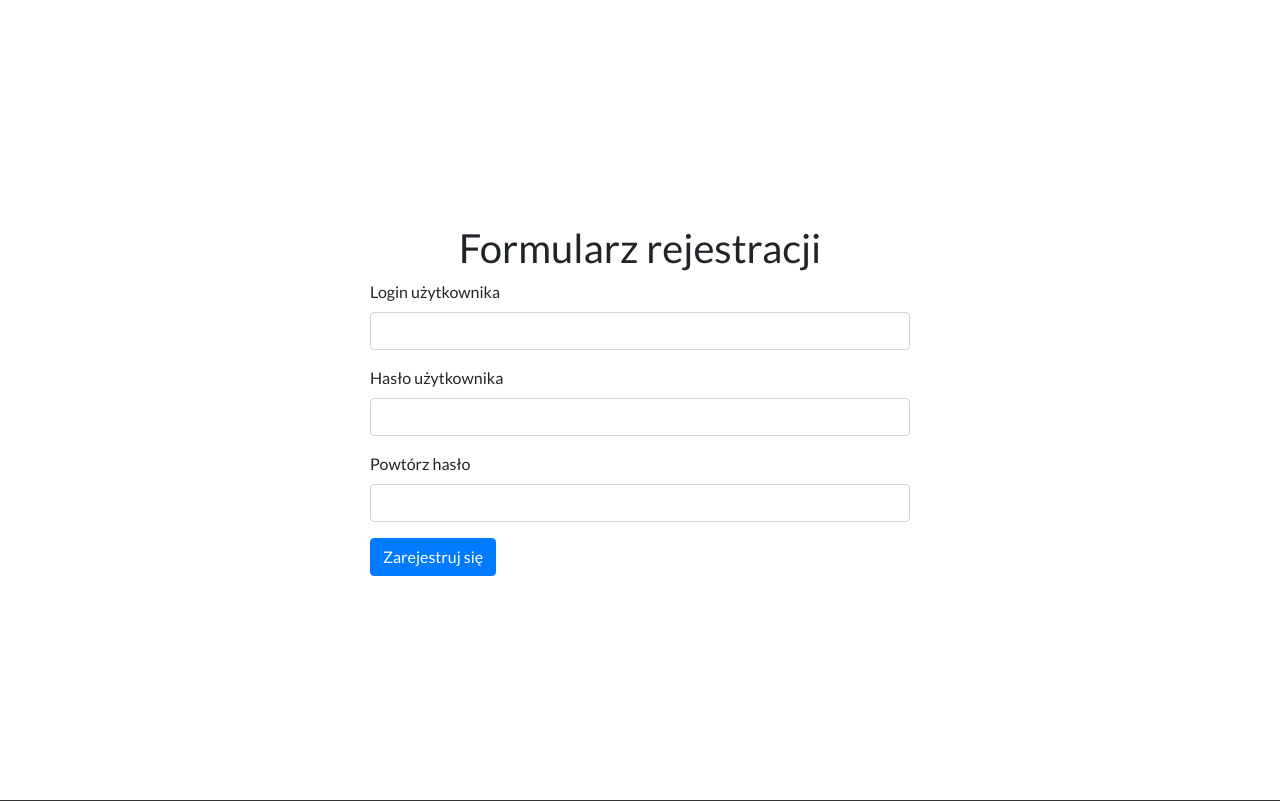
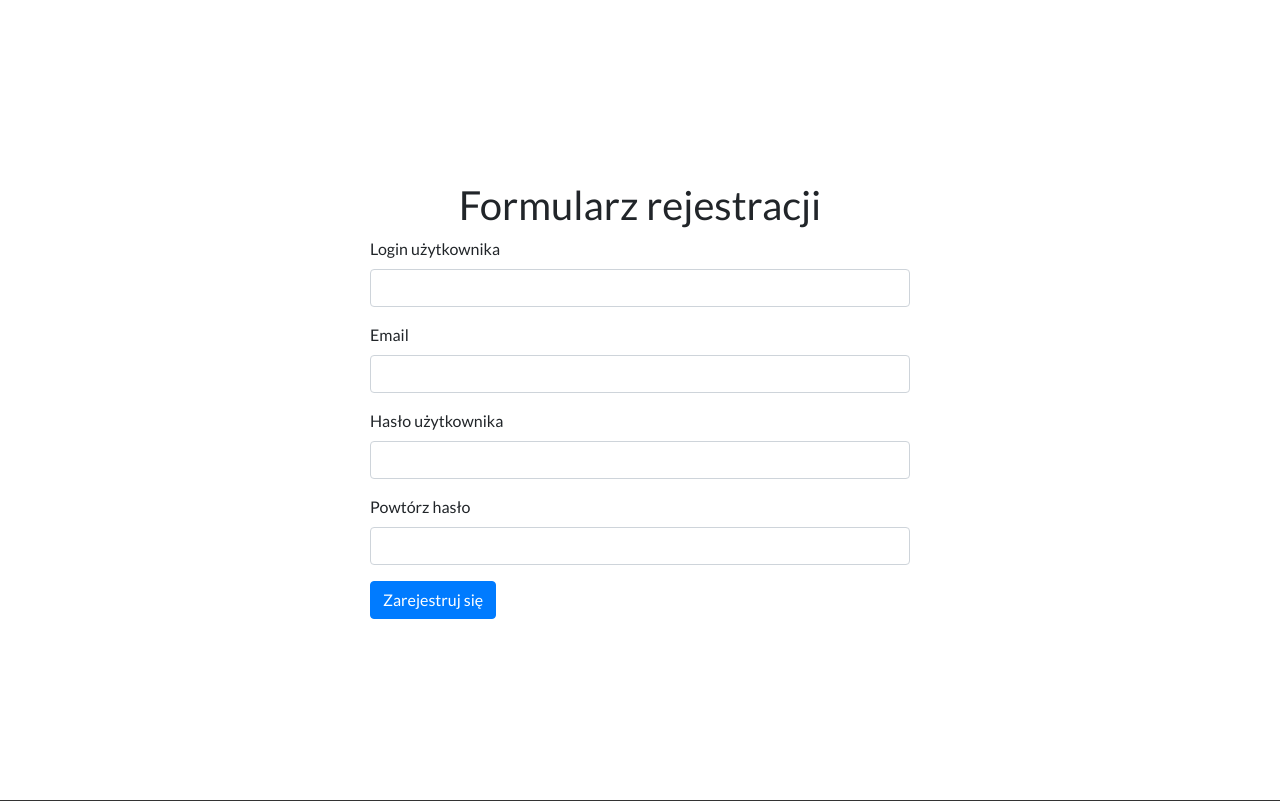
Before and after one commit to nathiss/FirmaTransportowa, a Django app: page /register/ in a window 1280 px wide. Shown: the part 56-857 px from the top of the page. Run offline with Django 3.2, Linux system fonts and the light colour scheme; some libraries are stand-ins or nearby versions.

Commit message:
Add email field to register form

```diff
--- a/app/webapp/forms/register.py
+++ b/app/webapp/forms/register.py
@@ -1,17 +1,20 @@
-from django import forms
+from django                     import forms
 from django.contrib.auth.models import User
 from django.core.exceptions     import ObjectDoesNotExist
+from django.db.models           import Q
 
 class RegisterForm(forms.Form):
     login = forms.CharField(label='Login użytkownika', max_length=100)
     passwd = forms.CharField(label='Hasło użytkownika', max_length=100, widget=forms.PasswordInput)
     repeatPasswd = forms.CharField(label='Powtórz hasło', max_length=100, widget=forms.PasswordInput)
+    email = forms.EmailField(label='Email', max_length=100)
 
     def clean(self):
         cleaned_data = super().clean()
         username = cleaned_data.get("login")
         password = cleaned_data.get("passwd")
         repeat_password = cleaned_data.get("repeatPasswd")
+        email = cleaned_data.get("email")
 
         if password != repeat_password:
             raise forms.ValidationError("Podane hasła różnią się")
@@ -19,13 +22,13 @@ class RegisterForm(forms.Form):
         if len(password) < 8:
             raise forms.ValidationError("Hasło musi mieć co najmniej 8 znaków")
 
-        user = self.search(username)
+        user = self.search(username, email)
         if user is True:
-            raise forms.ValidationError("Użytkownik o podanym loginie już istnieje")
+            raise forms.ValidationError("Użytkownik o podanym loginie lub emailu już istnieje")
 
-    def search(self, userstring):
+    def search(self, login, email):
         try:
-            User.objects.get(username=userstring)
+            User.objects.get(Q(username = login) | Q(email = email))
             return True
         except ObjectDoesNotExist:
             return False
--- a/app/webapp/templates/webapp/register.html
+++ b/app/webapp/templates/webapp/register.html
@@ -29,6 +29,14 @@
         </div>
 
         <div class="form-group">
+          <label for="{{ form.email.id_for_label }}">{{ form.email.label }}</label>
+          {% for error in form.email.errors %}
+            {% include 'webapp/elements/alerts/error.html' with message=error only %}
+          {% endfor %}
+          {{ form.email|add_class:"form-control" }}
+        </div>
+
+        <div class="form-group">
           <label for="{{ form.passwd.id_for_label }}">{{ form.passwd.label }}</label>
           {% for error in form.passwd.errors %}
             {% include 'webapp/elements/alerts/error.html' with message=error only %}
@@ -42,7 +50,7 @@
               {% include 'webapp/elements/alerts/error.html' with message=error only %}
             {% endfor %}
             {{ form.repeatPasswd|add_class:"form-control" }}
-          </div>
+        </div>
 
         <button type="submit" class="btn btn-primary">Zarejestruj się</button>
       </form>
--- a/app/webapp/views/register.py
+++ b/app/webapp/views/register.py
@@ -17,8 +17,9 @@ class RegisterView(View):
         if form.is_valid():
             username = form.cleaned_data['login']
             password = form.cleaned_data['passwd']
+            email = form.cleaned_data['email']
 
-            User.objects.create_user(username, None, password)
+            User.objects.create_user(username, email, password)
             authenticate(username=username, password=password)
 
             return redirect('webapp:index')
```
